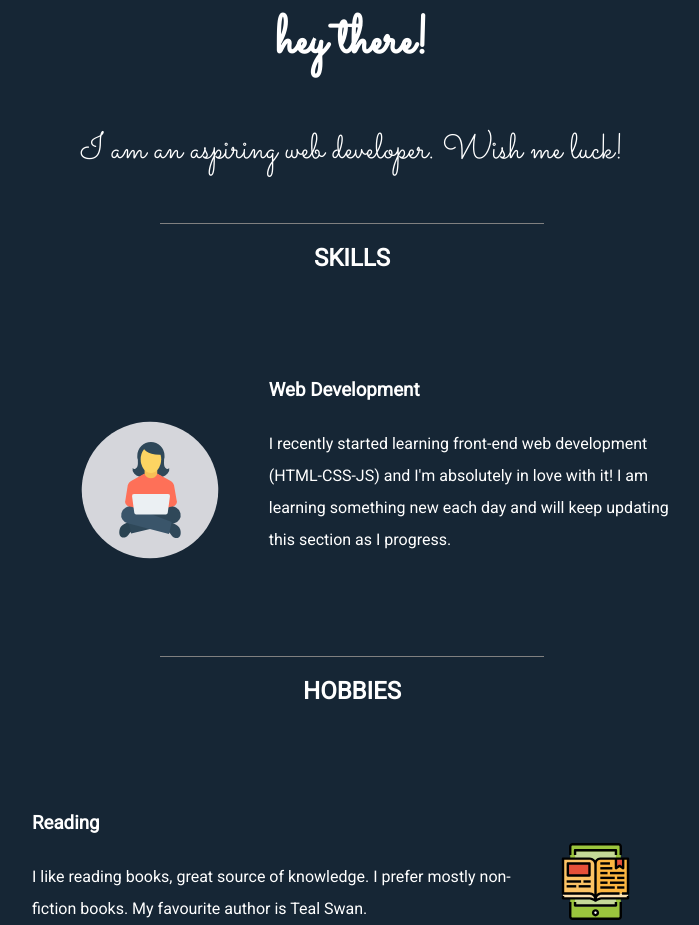
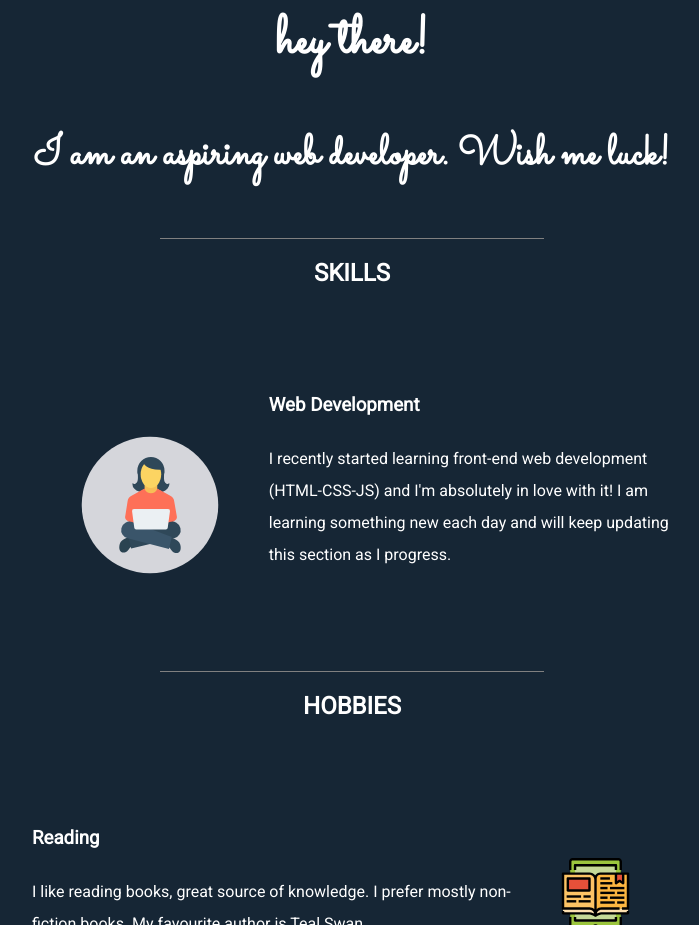
Before and after one commit to jyt27/portfolio, a plain HTML site: page index.html in a window 1280 px wide. Shown: the part 1040-1965 px from the top of the page, without its empty margins (288-987 px from the left). Drawn offline with Linux system fonts and the light colour scheme.

Commit message:
Update index.html

```diff
--- a/index.html
+++ b/index.html
@@ -31,7 +31,7 @@
     <div class="intro-sec">
       <img class="avatar" src="images/avataaars.png" />
       <h2>hey there!</h2>
-      <p>I am an aspiring web developer. Wish me luck!</p>
+      <h3>I am an aspiring web developer. Wish me luck!</h3>
     </div>
 
     <hr />
```
